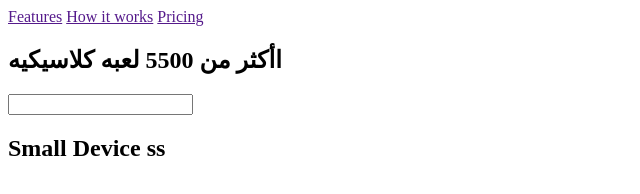
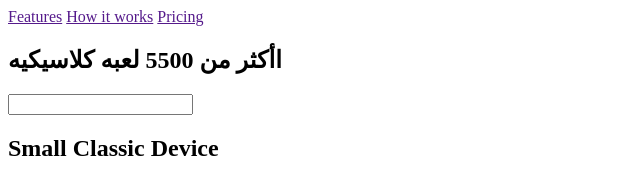
Before and after one commit to fakesmilers/ClassicGames, a plain HTML site: page index.html in a window 1280 px wide. Shown: the full height of the page, 0-640 px from the left. Drawn offline with Linux system fonts and the light colour scheme.

Commit message:
added Classic

```diff
--- a/index.html
+++ b/index.html
@@ -22,7 +22,7 @@
 
 		<section>
 			<!-- features   -->
-				<h1>Small Device ss</h1>
+				<h1>Small Classic Device</h1>
 				<p></p>
 
 		</section>
```
